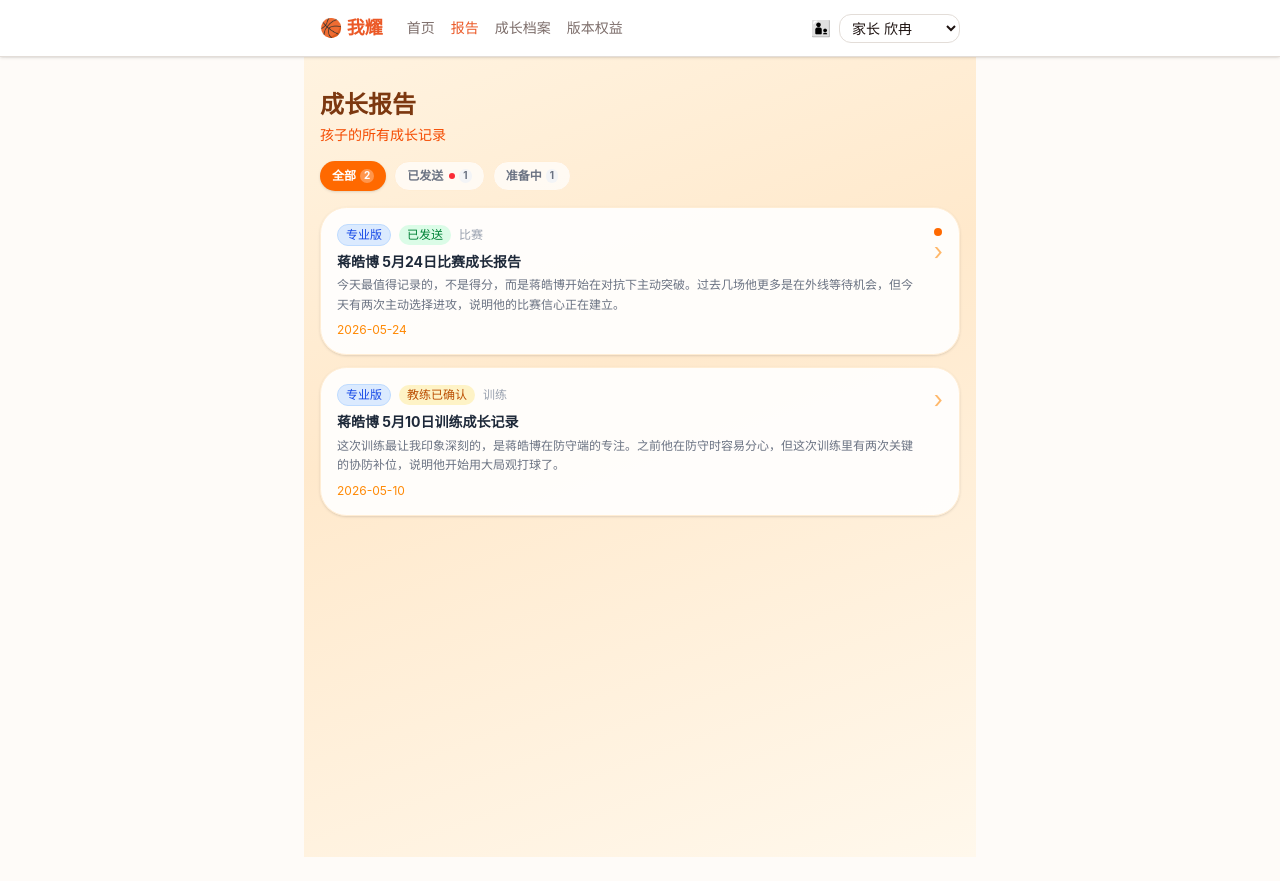
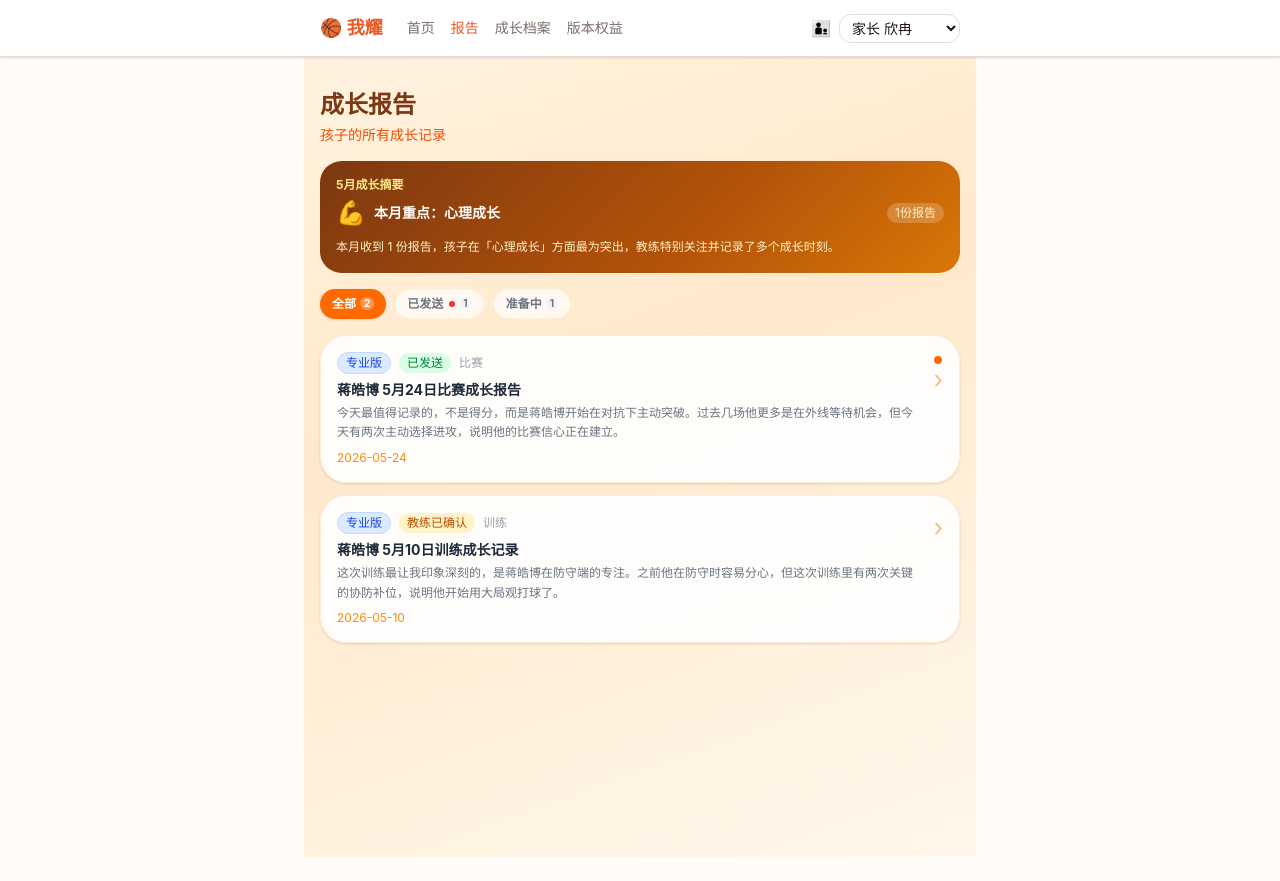
Before and after one commit to BillBillBiuBiuBiu/woyao-growth, a Next.js app: page /parent/reports in a window 1280 px wide. Built offline with nearby package versions, Linux system fonts and the light colour scheme.

Commit message:
C327: 成长报告页本月成长摘要卡片（月报告数+重点维度+一句总结）

```diff
--- a/app/parent/reports/page.tsx
+++ b/app/parent/reports/page.tsx
@@ -98,6 +98,37 @@ export default function ParentReportsPage() {
         <p className="text-sm text-orange-600">{childName ? `${childName}的所有成长记录` : "孩子的所有成长记录"}</p>
       </div>
 
+      {/* Monthly growth summary */}
+      {(() => {
+        const now = new Date();
+        const thisMonth = `${now.getFullYear()}-${String(now.getMonth() + 1).padStart(2, "0")}`;
+        const monthReports = reports.filter(r => r.status === "sent" && r.createdAt?.startsWith(thisMonth));
+        if (monthReports.length === 0) return null;
+        // Find most common dimension across all clips
+        const dimCount: Record<string, number> = {};
+        for (const r of monthReports) {
+          for (const c of r.clips || []) {
+            if (c.dimension) dimCount[c.dimension] = (dimCount[c.dimension] || 0) + 1;
+          }
+        }
+        const topDim = Object.entries(dimCount).sort((a, b) => b[1] - a[1])[0]?.[0];
+        const dimEmoji: Record<string, string> = { "心理成长": "💪", "比赛状态": "⚡", "团队协作": "🤝", "技术成长": "🏀", "训练习惯": "📅", "战术认知": "🧠" };
+        const summary = topDim
+          ? `本月收到 ${monthReports.length} 份报告，${childName || "孩子"}在「${topDim}」方面最为突出，教练特别关注并记录了多个成长时刻。`
+          : `本月收到 ${monthReports.length} 份成长报告，保持了很好的进步势头。`;
+        return (
+          <div className="mx-4 mb-4 rounded-2xl p-4" style={{ background: "linear-gradient(135deg, #7C3810 0%, #B45309 60%, #D97706 100%)" }}>
+            <div className="text-xs text-amber-200 font-bold mb-1">{now.getMonth() + 1}月成长摘要</div>
+            <div className="flex items-center gap-2 mb-2">
+              {topDim && <span className="text-2xl">{dimEmoji[topDim] || "🏆"}</span>}
+              <div className="text-sm font-bold text-white leading-snug">{topDim ? `本月重点：${topDim}` : "综合成长"}</div>
+              <span className="ml-auto text-xs bg-white/20 text-amber-100 px-2 py-0.5 rounded-full">{monthReports.length}份报告</span>
+            </div>
+            <p className="text-xs text-amber-100 leading-relaxed">{summary}</p>
+          </div>
+        );
+      })()}
+
       {/* Filter tabs */}
       <div className="flex gap-2 px-4 mb-4">
         {tabs.map((t) => (
```
